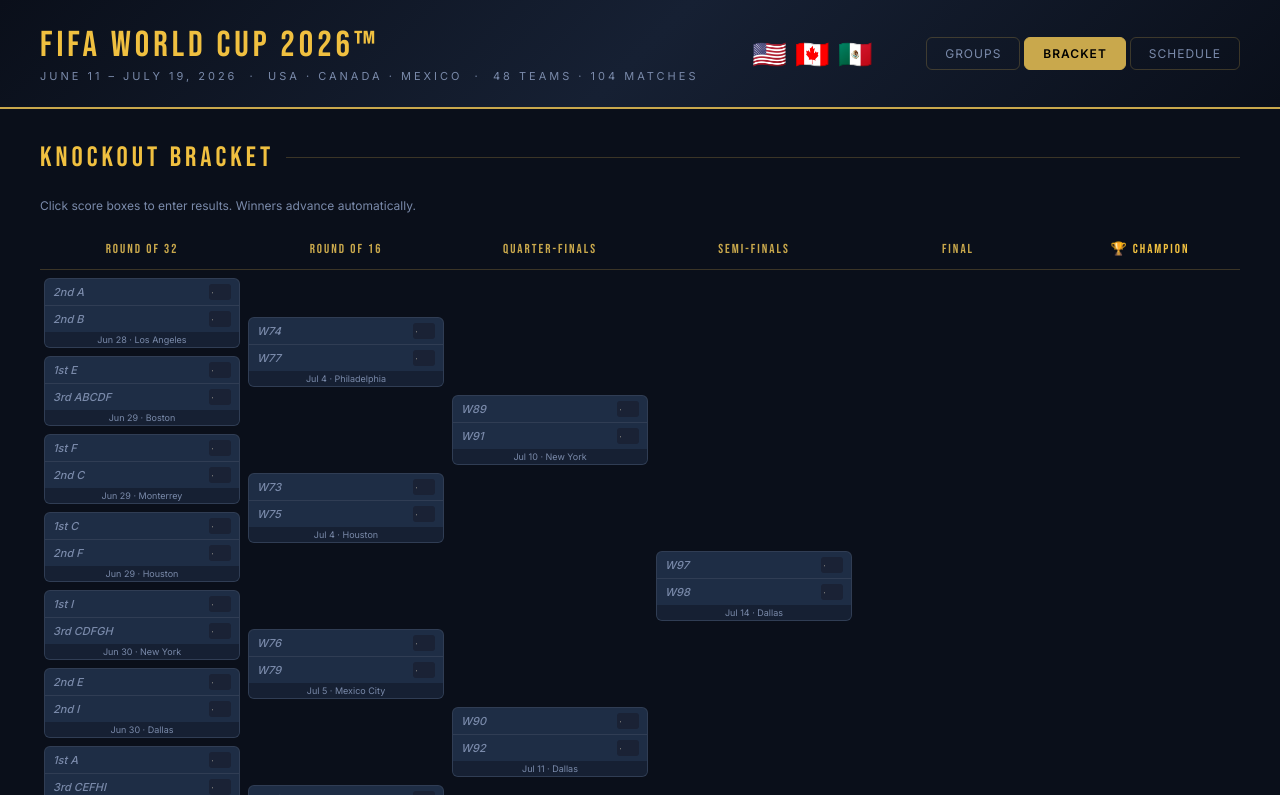
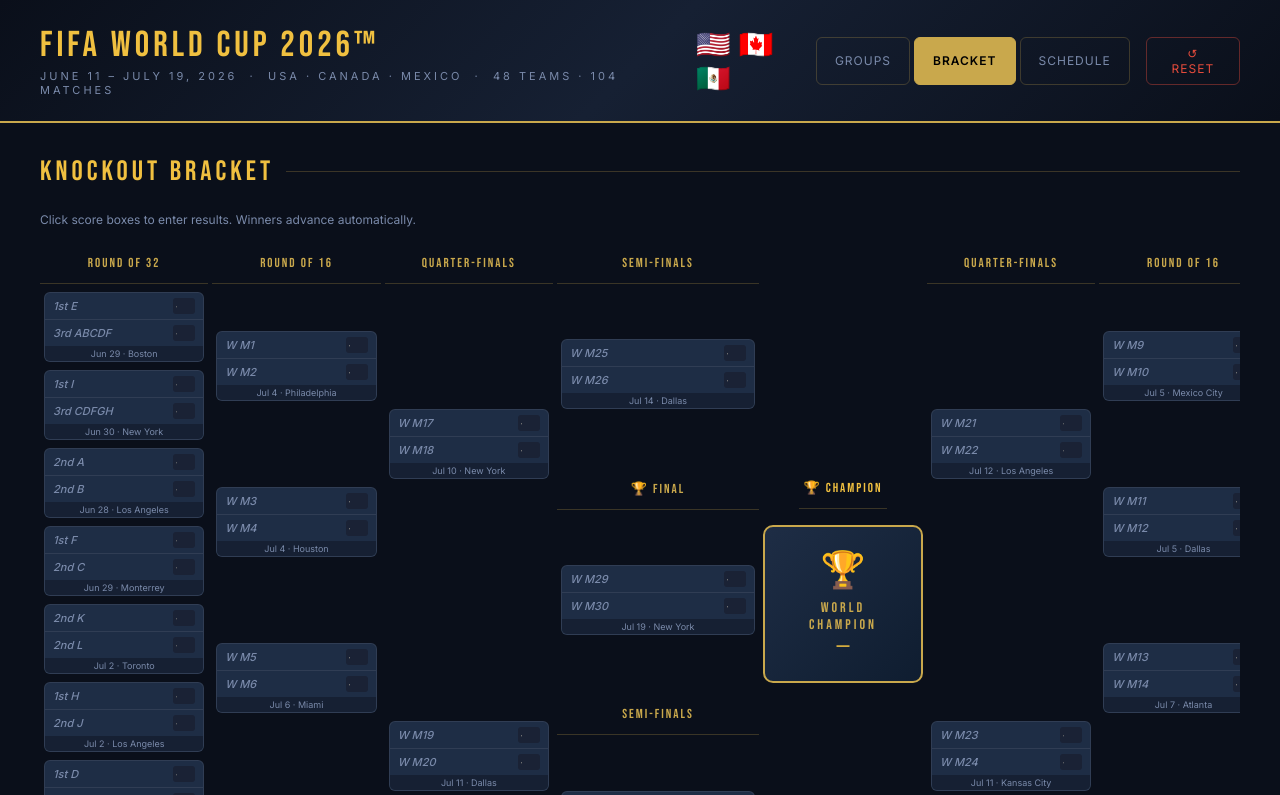
Before and after one commit to vatodolidze/WorldCup2026, a plain HTML site: page index.html in a window 1280 px wide. Both pictures are taken after a click on the button "BRACKET". Shown: the top 795 px of the page. Drawn offline with Linux system fonts and the light colour scheme.

Commit message:
Add files via upload

```diff
--- a/index.html
+++ b/index.html
@@ -173,9 +173,10 @@
 
   /* BRACKET */
   .bracket-container { overflow-x: auto; }
-  .bracket-scroll { min-width: 1200px; padding-bottom: 20px; }
-  .bracket-rounds { display: flex; gap: 0; align-items: stretch; }
-  .bracket-round { flex: 1; display: flex; flex-direction: column; }
+  .bracket-scroll { min-width: 1400px; padding-bottom: 20px; }
+  .bracket-rounds { display: flex; gap: 4px; align-items: stretch; }
+  .bracket-round { flex: 1; display: flex; flex-direction: column; min-width: 140px; }
+  .bracket-center { flex: 1.2; min-width: 160px; align-items: stretch; }
   .round-label {
     text-align: center;
     font-family: 'Bebas Neue', sans-serif;
@@ -361,6 +362,7 @@
     <button class="nav-btn active" onclick="showPage('groups')">Groups</button>
     <button class="nav-btn" onclick="showPage('bracket')">Bracket</button>
     <button class="nav-btn" onclick="showPage('schedule')">Schedule</button>
+    <button class="nav-btn" onclick="resetData()" style="border-color:rgba(231,76,60,0.4);color:#e74c3c;margin-left:12px" title="Clear all scores">↺ Reset</button>
   </nav>
 </div>
 
@@ -537,10 +539,36 @@
   ],
 };
 
-// Points storage
-const pts = {}; // key: groupLetter+teamIndex
-const matchScores = {}; // key: groupLetter+matchIndex
-const bracketScores = {}; // key: matchId + 'h'/'a'
+// ── PERSISTENCE ───────────────────────────────────────────────────────────────
+
+const STORAGE_KEY = 'wc2026_scores';
+const matchScores = {};
+const bracketScores = {};
+
+function saveData() {
+  try {
+    localStorage.setItem(STORAGE_KEY, JSON.stringify({ matchScores, bracketScores }));
+  } catch(e) { console.warn('Could not save:', e); }
+}
+
+function loadData() {
+  try {
+    const raw = localStorage.getItem(STORAGE_KEY);
+    if (!raw) return;
+    const saved = JSON.parse(raw);
+    if (saved.matchScores)   Object.assign(matchScores,   saved.matchScores);
+    if (saved.bracketScores) Object.assign(bracketScores, saved.bracketScores);
+  } catch(e) { console.warn('Could not load:', e); }
+}
+
+function resetData() {
+  if (!confirm('Reset ALL scores? This cannot be undone.')) return;
+  localStorage.removeItem(STORAGE_KEY);
+  Object.keys(matchScores).forEach(k => delete matchScores[k]);
+  Object.keys(bracketScores).forEach(k => delete bracketScores[k]);
+  renderGroups();
+  renderBracket();
+}
 
 // ── GROUP STANDINGS CALC ───────────────────────────────────────────────────────
 
@@ -636,86 +664,96 @@
 
 function setGroupScore(grp, matchIdx, side, val) {
   matchScores[grp + matchIdx + side] = val;
+  saveData();
   renderGroups();
 }
 
 // ── BRACKET DATA ──────────────────────────────────────────────────────────────
 
+// Official FIFA WC 2026 bracket — left side top→bottom, then right side top→bottom
+// Left R32: M1–M8, Right R32: M9–M16
+// R16: M1+M2→L1, M3+M4→L2, M5+M6→L3, M7+M8→L4 (left); M9+M10→R1, M11+M12→R2, M13+M14→R3, M15+M16→R4 (right)
+// QF: L1+L2→QF1, L3+L4→QF2, R1+R2→QF3, R3+R4→QF4
+// SF: QF1+QF2→SF1, QF3+QF4→SF2 → FINAL
+
 const BRACKET_ROUNDS = [
   {
-    id: 'r32', label: 'Round of 32', matches: [
-      {id:'m73',home:'2nd A',away:'2nd B',date:'Jun 28',venue:'Los Angeles'},
-      {id:'m74',home:'1st E',away:'3rd ABCDF',date:'Jun 29',venue:'Boston'},
-      {id:'m75',home:'1st F',away:'2nd C',date:'Jun 29',venue:'Monterrey'},
-      {id:'m76',home:'1st C',away:'2nd F',date:'Jun 29',venue:'Houston'},
-      {id:'m77',home:'1st I',away:'3rd CDFGH',date:'Jun 30',venue:'New York'},
-      {id:'m78',home:'2nd E',away:'2nd I',date:'Jun 30',venue:'Dallas'},
-      {id:'m79',home:'1st A',away:'3rd CEFHI',date:'Jun 30',venue:'Mexico City'},
-      {id:'m80',home:'1st L',away:'3rd EHIJK',date:'Jul 1',venue:'Atlanta'},
-      {id:'m81',home:'1st D',away:'3rd BEFIJ',date:'Jul 1',venue:'San Francisco'},
-      {id:'m82',home:'1st G',away:'3rd AEHIJ',date:'Jul 1',venue:'Seattle'},
-      {id:'m83',home:'2nd K',away:'2nd L',date:'Jul 2',venue:'Toronto'},
-      {id:'m84',home:'1st H',away:'2nd J',date:'Jul 2',venue:'Los Angeles'},
-      {id:'m85',home:'1st B',away:'3rd EFGIJ',date:'Jul 2',venue:'Vancouver'},
-      {id:'m86',home:'1st J',away:'2nd H',date:'Jul 3',venue:'Miami'},
-      {id:'m87',home:'1st K',away:'3rd DEIJL',date:'Jul 3',venue:'Kansas City'},
-      {id:'m88',home:'2nd D',away:'2nd G',date:'Jul 3',venue:'Dallas'},
+    id: 'r32L', label: 'Round of 32', side: 'left', matches: [
+      {id:'m1', home:'1st E',  away:'3rd ABCDF', date:'Jun 29', venue:'Boston'},
+      {id:'m2', home:'1st I',  away:'3rd CDFGH', date:'Jun 30', venue:'New York'},
+      {id:'m3', home:'2nd A',  away:'2nd B',     date:'Jun 28', venue:'Los Angeles'},
+      {id:'m4', home:'1st F',  away:'2nd C',     date:'Jun 29', venue:'Monterrey'},
+      {id:'m5', home:'2nd K',  away:'2nd L',     date:'Jul 2',  venue:'Toronto'},
+      {id:'m6', home:'1st H',  away:'2nd J',     date:'Jul 2',  venue:'Los Angeles'},
+      {id:'m7', home:'1st D',  away:'3rd BEFIJ', date:'Jul 1',  venue:'San Francisco'},
+      {id:'m8', home:'1st G',  away:'3rd AEHIJ', date:'Jul 1',  venue:'Seattle'},
     ]
   },
   {
-    id: 'r16', label: 'Round of 16', matches: [
-      {id:'m89',home:'W74',away:'W77',date:'Jul 4',venue:'Philadelphia'},
-      {id:'m90',home:'W73',away:'W75',date:'Jul 4',venue:'Houston'},
-      {id:'m91',home:'W76',away:'W79',date:'Jul 5',venue:'Mexico City'},
-      {id:'m92',home:'W78',away:'W80',date:'Jul 5',venue:'Dallas'},
-      {id:'m93',home:'W81',away:'W83',date:'Jul 6',venue:'Los Angeles'},
-      {id:'m94',home:'W82',away:'W84',date:'Jul 6',venue:'Miami'},
-      {id:'m95',home:'W85',away:'W88',date:'Jul 7',venue:'Atlanta'},
-      {id:'m96',home:'W86',away:'W87',date:'Jul 7',venue:'Seattle'},
+    id: 'r16L', label: 'Round of 16', side: 'left', matches: [
+      {id:'m17', home:'W M1', away:'W M2', date:'Jul 4', venue:'Philadelphia'},
+      {id:'m18', home:'W M3', away:'W M4', date:'Jul 4', venue:'Houston'},
+      {id:'m19', home:'W M5', away:'W M6', date:'Jul 6', venue:'Miami'},
+      {id:'m20', home:'W M7', away:'W M8', date:'Jul 6', venue:'Los Angeles'},
     ]
   },
   {
-    id: 'qf', label: 'Quarter-Finals', matches: [
-      {id:'m97',home:'W89',away:'W91',date:'Jul 10',venue:'New York'},
-      {id:'m98',home:'W90',away:'W92',date:'Jul 11',venue:'Dallas'},
-      {id:'m99',home:'W93',away:'W95',date:'Jul 12',venue:'Los Angeles'},
-      {id:'m100',home:'W94',away:'W96',date:'Jul 11',venue:'Kansas City'},
+    id: 'qfL', label: 'Quarter-Finals', side: 'left', matches: [
+      {id:'m25', home:'W M17', away:'W M18', date:'Jul 10', venue:'New York'},
+      {id:'m26', home:'W M19', away:'W M20', date:'Jul 11', venue:'Dallas'},
     ]
   },
   {
-    id: 'sf', label: 'Semi-Finals', matches: [
-      {id:'m101',home:'W97',away:'W98',date:'Jul 14',venue:'Dallas'},
-      {id:'m102',home:'W99',away:'W100',date:'Jul 15',venue:'Atlanta'},
+    id: 'sf_col', label: 'Semi-Finals', side: 'center', matches: [
+      {id:'m29', home:'W M25', away:'W M26', date:'Jul 14', venue:'Dallas'},
+      {id:'m30', home:'W M27', away:'W M28', date:'Jul 15', venue:'Atlanta'},
     ]
   },
   {
-    id: 'final_col', label: 'FINAL', matches: [
-      {id:'m104',home:'W101',away:'W102',date:'Jul 19',venue:'New York (MetLife)'},
+    id: 'final_col', label: '🏆 FINAL', side: 'center', matches: [
+      {id:'m31', home:'W M29', away:'W M30', date:'Jul 19', venue:'New York'},
     ]
-  }
+  },
+  {
+    id: 'qfR', label: 'Quarter-Finals', side: 'right', matches: [
+      {id:'m27', home:'W M21', away:'W M22', date:'Jul 12', venue:'Los Angeles'},
+      {id:'m28', home:'W M23', away:'W M24', date:'Jul 11', venue:'Kansas City'},
+    ]
+  },
+  {
+    id: 'r16R', label: 'Round of 16', side: 'right', matches: [
+      {id:'m21', home:'W M9',  away:'W M10', date:'Jul 5', venue:'Mexico City'},
+      {id:'m22', home:'W M11', away:'W M12', date:'Jul 5', venue:'Dallas'},
+      {id:'m23', home:'W M13', away:'W M14', date:'Jul 7', venue:'Atlanta'},
+      {id:'m24', home:'W M15', away:'W M16', date:'Jul 7', venue:'Seattle'},
+    ]
+  },
+  {
+    id: 'r32R', label: 'Round of 32', side: 'right', matches: [
+      {id:'m9',  home:'1st C',  away:'2nd F',     date:'Jun 29', venue:'Houston'},
+      {id:'m10', home:'2nd E',  away:'2nd I',     date:'Jun 30', venue:'Dallas'},
+      {id:'m11', home:'1st A',  away:'3rd CEFHI', date:'Jun 30', venue:'Mexico City'},
+      {id:'m12', home:'1st L',  away:'3rd EHIJK', date:'Jul 1',  venue:'Atlanta'},
+      {id:'m13', home:'1st J',  away:'2nd H',     date:'Jul 3',  venue:'Miami'},
+      {id:'m14', home:'2nd D',  away:'2nd G',     date:'Jul 3',  venue:'Dallas'},
+      {id:'m15', home:'1st B',  away:'3rd EFGIJ', date:'Jul 2',  venue:'Vancouver'},
+      {id:'m16', home:'1st K',  away:'3rd DEIJL', date:'Jul 3',  venue:'Kansas City'},
+    ]
+  },
 ];
 
 // ── RENDER BRACKET ────────────────────────────────────────────────────────────
 
-function renderBracket() {
-  const container = document.getElementById('bracket-container');
-  let html = `<div class="bracket-rounds">`;
-
-  BRACKET_ROUNDS.forEach(round => {
-    html += `<div class="bracket-round">
-      <div class="round-label">${round.label}</div>
-      <div class="round-matches">`;
-
-    round.matches.forEach(match => {
+function makeBracketMatch(match) {
   const kh = match.id + 'h', ka = match.id + 'a';
   const sh = bracketScores[kh] !== undefined ? bracketScores[kh] : '';
   const sa = bracketScores[ka] !== undefined ? bracketScores[ka] : '';
-      const homeClass = match.home.startsWith('W') || match.home.match(/^\d/) || match.home.match(/^[123](st|nd|rd)/) ? 'tbd' : '';
-      const awayClass = match.away.startsWith('W') || match.away.match(/^\d/) || match.away.match(/^[123](st|nd|rd)/) ? 'tbd' : '';
+  const isTbd = name => name.startsWith('W ') || /^[123](st|nd|rd)/.test(name) || /^\d(nd|rd|th)/.test(name);
+  const homeClass = isTbd(match.home) ? 'tbd' : '';
+  const awayClass = isTbd(match.away) ? 'tbd' : '';
   const homeDisplay = homeClass ? match.home : flag(match.home);
   const awayDisplay = awayClass ? match.away : flag(match.away);
-
-      html += `<div class="bracket-match">
+  return `<div class="bracket-match">
     <div class="bracket-team">
       <span class="bracket-team-name ${homeClass}">${homeDisplay}</span>
       <input class="bracket-score" type="number" min="0" max="20" value="${sh}" placeholder="—"
@@ -728,22 +766,58 @@
     </div>
     <div class="bracket-match-info">${match.date} · ${match.venue}</div>
   </div>`;
-    });
+}
 
-    html += `</div></div>`;
-  });
+function renderBracket() {
+  const container = document.getElementById('bracket-container');
 
-  // Champion
-  html += `<div class="bracket-round" style="max-width:180px">
-    <div class="round-label" style="color:var(--gold-light)">🏆 CHAMPION</div>
+  // Split rounds by side
+  const get = id => BRACKET_ROUNDS.find(r => r.id === id);
+  const leftRounds  = [get('r32L'), get('r16L'), get('qfL')];
+  const centerRounds = [get('sf_col'), get('final_col')];
+  const rightRounds = [get('qfR'), get('r16R'), get('r32R')];
+
+  function renderColumn(round, extraStyle = '') {
+    const matchesHtml = round.matches.map(m => makeBracketMatch(m)).join('');
+    return `<div class="bracket-round" style="${extraStyle}">
+      <div class="round-label">${round.label}</div>
+      <div class="round-matches">${matchesHtml}</div>
+    </div>`;
+  }
+
+  let html = `<div class="bracket-rounds">`;
+
+  // Left side: R32 → R16 → QF (left to right, converging inward)
+  leftRounds.forEach(r => { html += renderColumn(r); });
+
+  // Center: SF + Final + Champion
+  html += `<div class="bracket-round bracket-center">
+    <div class="round-label">Semi-Finals</div>
     <div class="round-matches">
-      <div class="champion-box">
+      ${makeBracketMatch(get('sf_col').matches[0])}
+    </div>
+    <div class="round-label" style="margin-top:16px">🏆 Final</div>
+    <div class="round-matches">
+      ${makeBracketMatch(get('final_col').matches[0])}
+    </div>
+    <div class="round-label" style="margin-top:16px">Semi-Finals</div>
+    <div class="round-matches">
+      ${makeBracketMatch(get('sf_col').matches[1])}
+    </div>
+  </div>`;
+
+  // Champion box
+  html += `<div class="bracket-round" style="max-width:160px;justify-content:center;display:flex;flex-direction:column;align-items:center;">
+    <div class="round-label" style="color:var(--gold-light);text-align:center">🏆 Champion</div>
+    <div class="champion-box" style="margin-top:8px">
       <span class="trophy">🏆</span>
       <div class="label">WORLD CHAMPION</div>
       <div class="team" id="champion-name" style="min-height:24px;font-size:13px">—</div>
     </div>
-    </div>
   </div>`;
+
+  // Right side: QF → R16 → R32 (left to right, diverging outward)
+  rightRounds.forEach(r => { html += renderColumn(r); });
 
   html += `</div>`;
   container.innerHTML = html;
@@ -751,7 +825,7 @@
 
 function setBracketScore(matchId, side, val) {
   bracketScores[matchId + side] = val;
-  // Could calculate winner here
+  saveData();
 }
 
 // ── SCHEDULE DATA ─────────────────────────────────────────────────────────────
@@ -950,6 +1024,7 @@
 
 // ── INIT ──────────────────────────────────────────────────────────────────────
 
+loadData();
 renderGroups();
 renderBracket();
 </script>
```
Lines whose indentation alone changed are shown as unchanged.
